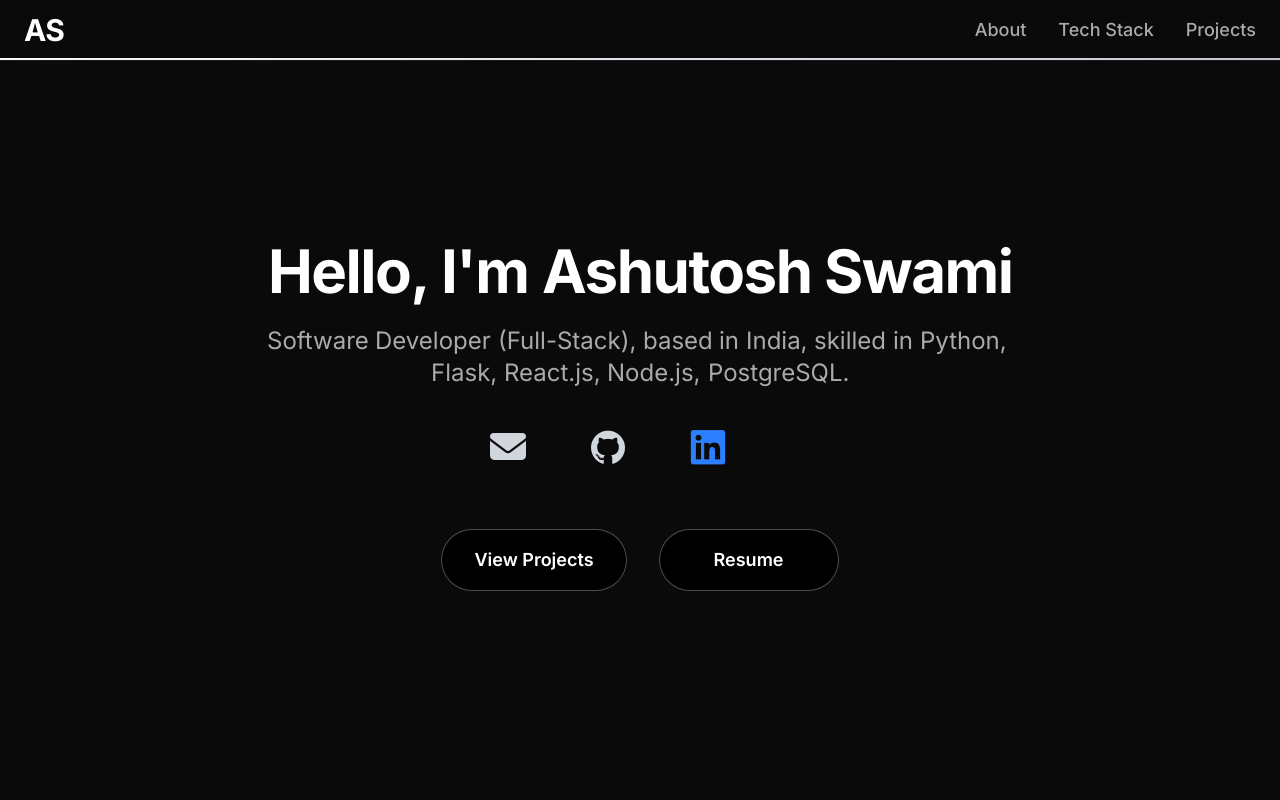
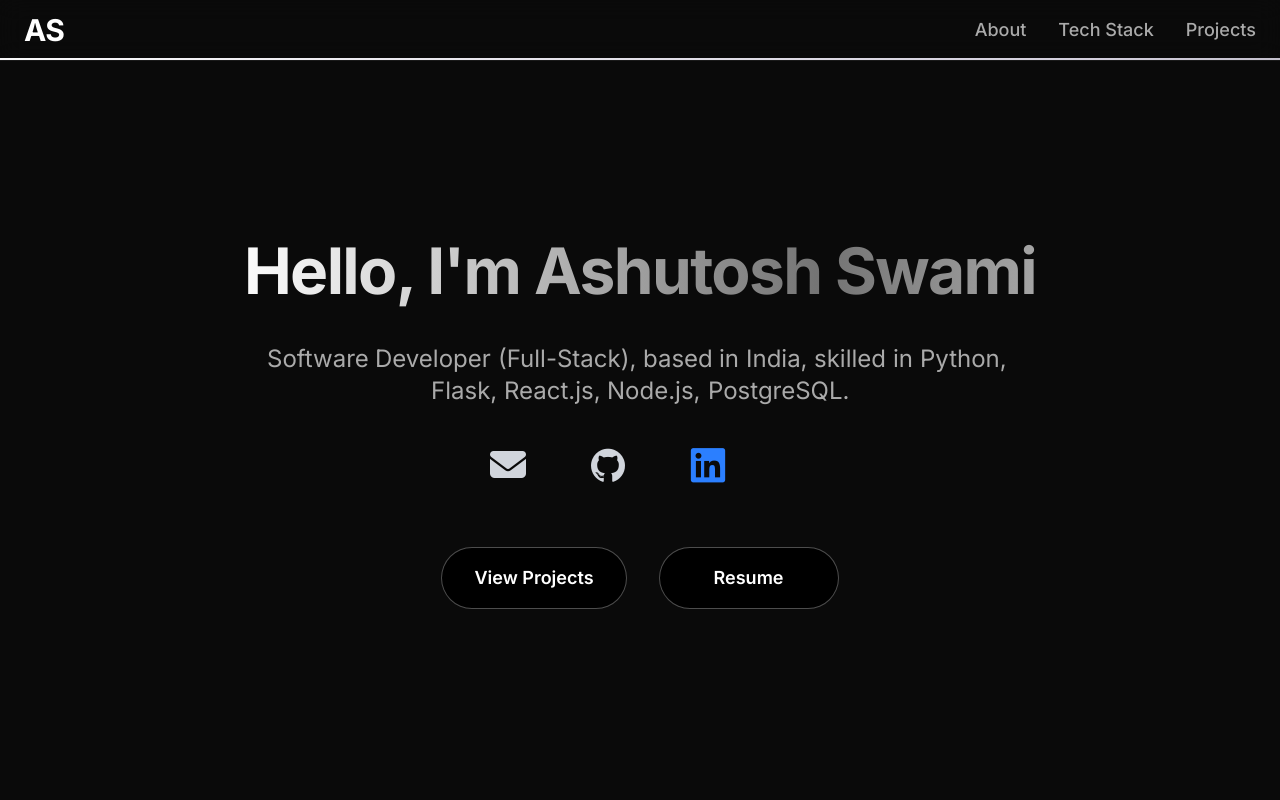
Before and after one commit to ashutosh-swami30/ashutosh-new-portfolio, a React (Vite) app: page / in a window 1280 px wide. Shown: the top 800 px of the page. Built offline with nearby package versions, Linux system fonts and the light colour scheme.

Commit message:
feat: replace BlurText with AuroraHeading for improved text display

```diff
--- a/src/components/Hero.jsx
+++ b/src/components/Hero.jsx
@@ -1,5 +1,6 @@
 import BlurText from "./ui/BlurText";
 import { motion } from "framer-motion";
+import { AuroraHeading } from "./AuroraHeading"
 
 const sociallinks = [
     {href: "mailto:ashutoshswami2003@gmail.com", icon: 'fas fa-envelope', className: 'text-gray-300 group-hover:text-white', label:'Email'},
@@ -17,12 +18,10 @@ function Hero() {
                 <div className="max-w-5xl w-full text-center">
 
 
-                    <BlurText
+                    <AuroraHeading
                         text="Hello, I'm Ashutosh Swami"
-                        delay={80}
-                        animateBy="words"
-                        direction="top"
-                        className="text-3xl sm:text-5xl lg:text-6xl font-bold tracking-tight justify-center text-white mb-6"
+                        fontSize="clamp(2rem, 8vw, 4rem)"
+                        className="justify-center mb-6"
                     />
 
                     <BlurText
```
